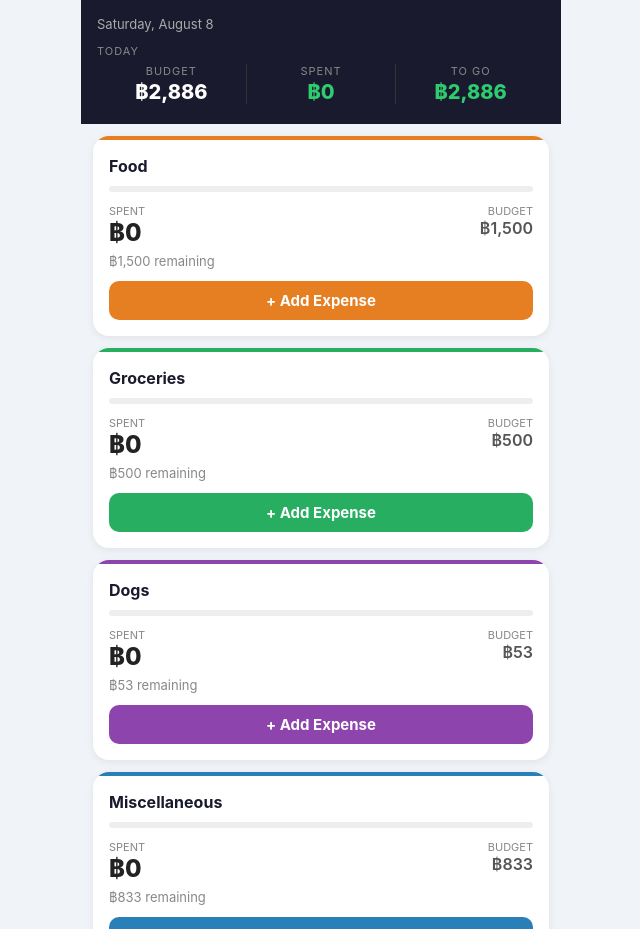
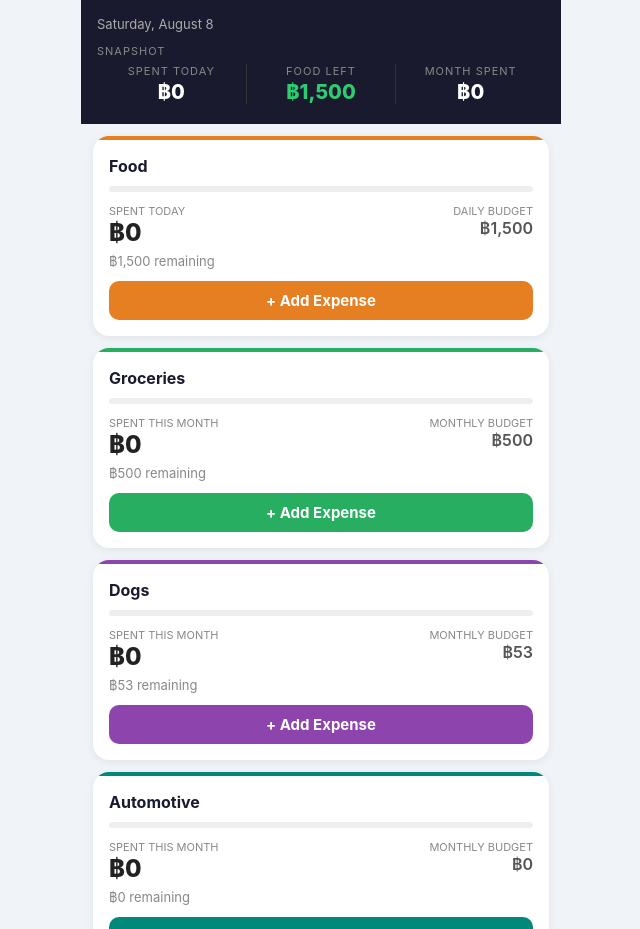
Before and after one commit to tewilson3d/budget-app, a React (Vite) app: page / in a window 1280 px wide. Shown: the top 929 px of the page, without its empty margins (319-959 px from the left). Built offline with nearby package versions, Linux system fonts and the light colour scheme.

Commit message:
Add automotive and household monthly budgets
Co-authored-by: Shelley <shelley@exe.dev>

```diff
--- a/src/components/Dashboard.tsx
+++ b/src/components/Dashboard.tsx
@@ -1,6 +1,6 @@
 import { useState, useEffect, useCallback } from 'react'
-import { Category, CATEGORIES, CATEGORY_LABELS, CATEGORY_COLORS, Settings, DEFAULT_SETTINGS } from '../types'
-import { getEntriesForDate, getSettings, getBalance, getPace, getPaymentsForMonth, Pace } from '../storage'
+import { Category, CATEGORIES, CATEGORY_LABELS, CATEGORY_COLORS, CATEGORY_BUDGET_PERIODS, Settings, DEFAULT_SETTINGS, emptyCategoryAmounts } from '../types'
+import { getEntriesForDate, getEntriesForMonth, getSettings, getBalance, getPace, getPaymentsForMonth, Pace } from '../storage'
 import { todayStr, currentYearMonth } from '../dates'
 
 function formatDate(s: string) {
@@ -23,17 +23,27 @@ type Props = {
 
 export default function Dashboard({ onAddExpense, onHistory, onMonth, onBills, onSettings }: Props) {
   const today = todayStr()
-  const [spent, setSpent] = useState<Record<Category, number>>({ food: 0, groceries: 0, dogs: 0, miscellaneous: 0 })
+  const [spent, setSpent] = useState<Record<Category, number>>(emptyCategoryAmounts)
+  const [spentToday, setSpentToday] = useState(0)
+  const [spentThisMonth, setSpentThisMonth] = useState(0)
   const [settings, setSettings] = useState<Settings>(DEFAULT_SETTINGS)
   const [balance, setBalance] = useState<number | null>(null)
   const [pace, setPace] = useState<Pace>({ perDay: 0, days: 0, fromBudget: true })
   const [billsPaidThisMonth, setBillsPaidThisMonth] = useState(0)
 
   const load = useCallback(() => {
-    const entries = getEntriesForDate(today)
-    const totals: Record<Category, number> = { food: 0, groceries: 0, dogs: 0, miscellaneous: 0 }
-    entries.forEach(e => { totals[e.category] += e.amount })
+    const todayEntries = getEntriesForDate(today)
+    const monthEntries = getEntriesForMonth(currentYearMonth())
+    const totals = emptyCategoryAmounts()
+    todayEntries.forEach(e => {
+      if (e.category === 'food') totals.food += e.amount
+    })
+    monthEntries.forEach(e => {
+      if (e.category !== 'food' && e.category in totals) totals[e.category] += e.amount
+    })
     setSpent(totals)
+    setSpentToday(todayEntries.reduce((sum, entry) => sum + entry.amount, 0))
+    setSpentThisMonth(monthEntries.reduce((sum, entry) => sum + entry.amount, 0))
     setSettings(getSettings())
     setBalance(getBalance())
     setPace(getPace())
@@ -42,9 +52,9 @@ export default function Dashboard({ onAddExpense, onHistory, onMonth, onBills, o
 
   useEffect(() => { load() }, [load])
 
-  const totalBudget = CATEGORIES.reduce((s, c) => s + settings.dailyBudgets[c], 0)
-  const totalSpent = CATEGORIES.reduce((s, c) => s + spent[c], 0)
-  const totalLeft = totalBudget - totalSpent
+  const foodBudget = settings.dailyBudgets.food
+  const foodSpent = spent.food
+  const foodLeft = foodBudget - foodSpent
 
   return (
     <div style={{ minHeight: '100dvh', background: '#f0f4f8' }}>
@@ -107,12 +117,12 @@ export default function Dashboard({ onAddExpense, onHistory, onMonth, onBills, o
           )
         })()}
 
-        {/* Today */}
-        <div style={{ ...label, marginBottom: 6 }}>Today</div>
+        {/* Snapshot */}
+        <div style={{ ...label, marginBottom: 6 }}>Snapshot</div>
         <div style={{ display: 'flex', gap: 0 }}>
-          {[['Budget', baht(totalBudget), '#fff'],
-            ['Spent', baht(totalSpent), totalSpent > totalBudget ? '#e74c3c' : '#2ecc71'],
-            ['To go', baht(totalLeft), totalLeft < 0 ? '#e74c3c' : '#2ecc71']
+          {[['Spent today', baht(spentToday), '#fff'],
+            ['Food left', baht(foodLeft), foodLeft < 0 ? '#e74c3c' : '#2ecc71'],
+            ['Month spent', baht(spentThisMonth), '#fff']
           ].map(([lbl, value, color], i) => (
             <div key={lbl} style={{ flex: 1, textAlign: 'center', borderRight: i < 2 ? '1px solid #333' : 'none' }}>
               <div style={label}>{lbl}</div>
@@ -127,6 +137,7 @@ export default function Dashboard({ onAddExpense, onHistory, onMonth, onBills, o
         {CATEGORIES.map(cat => {
           const budget = settings.dailyBudgets[cat]
           const amount = spent[cat]
+          const period = CATEGORY_BUDGET_PERIODS[cat]
           const over = amount > budget
           const pct = budget > 0 ? Math.min(amount / budget, 1) : 0
           const color = CATEGORY_COLORS[cat]
@@ -147,11 +158,11 @@ export default function Dashboard({ onAddExpense, onHistory, onMonth, onBills, o
 
                 <div style={{ display: 'flex', justifyContent: 'space-between', marginBottom: 6 }}>
                   <div>
-                    <div style={{ fontSize: 11, color: '#888', textTransform: 'uppercase' }}>Spent</div>
+                    <div style={{ fontSize: 11, color: '#888', textTransform: 'uppercase' }}>Spent {period === 'daily' ? 'today' : 'this month'}</div>
                     <div style={{ fontSize: 24, fontWeight: 800, color: over ? '#e74c3c' : '#222' }}>฿{amount.toLocaleString()}</div>
                   </div>
                   <div style={{ textAlign: 'right' }}>
-                    <div style={{ fontSize: 11, color: '#888', textTransform: 'uppercase' }}>Budget</div>
+                    <div style={{ fontSize: 11, color: '#888', textTransform: 'uppercase' }}>{period} budget</div>
                     <div style={{ fontSize: 16, fontWeight: 600, color: '#555' }}>฿{budget.toLocaleString()}</div>
                   </div>
                 </div>
--- a/src/components/MonthPage.tsx
+++ b/src/components/MonthPage.tsx
@@ -1,8 +1,10 @@
-import { CATEGORIES, CATEGORY_LABELS, CATEGORY_COLORS, Category } from '../types'
+import { CATEGORIES, CATEGORY_LABELS, CATEGORY_COLORS, CATEGORY_BUDGET_PERIODS, Category, emptyCategoryAmounts } from '../types'
 import { getEntriesForMonth, getSettings, getPaymentsForMonth } from '../storage'
 import { currentYearMonth } from '../dates'
 
 type Props = { onBack: () => void }
+
+const formatAmount = (amount: number) => Math.round(amount).toLocaleString()
 
 export default function MonthPage({ onBack }: Props) {
   const now = new Date()
@@ -16,12 +18,16 @@ export default function MonthPage({ onBack }: Props) {
   const billsDue = settings.bills.reduce((s, b) => s + b.amount, 0)
   const paidPayments = getPaymentsForMonth(yearMonth)
   const billsPaid = paidPayments.reduce((s, p) => s + p.amount, 0)
-  const spent: Record<Category, number> = { food: 0, groceries: 0, dogs: 0, miscellaneous: 0 }
-  entries.forEach(e => { spent[e.category] += e.amount })
+  const spent: Record<Category, number> = emptyCategoryAmounts()
+  entries.forEach(e => {
+    if (e.category in spent) spent[e.category] += e.amount
+  })
 
-  const totalTarget = CATEGORIES.reduce((s, c) => s + settings.dailyBudgets[c] * daysInMonth, 0)
+  const monthTarget = (category: Category) => settings.dailyBudgets[category] * (CATEGORY_BUDGET_PERIODS[category] === 'daily' ? daysInMonth : 1)
+  const paceTarget = (category: Category) => settings.dailyBudgets[category] * (CATEGORY_BUDGET_PERIODS[category] === 'daily' ? dayOfMonth : dayOfMonth / daysInMonth)
+  const totalTarget = CATEGORIES.reduce((s, c) => s + monthTarget(c), 0)
   const totalSpent = CATEGORIES.reduce((s, c) => s + spent[c], 0)
-  const totalPace = CATEGORIES.reduce((s, c) => s + settings.dailyBudgets[c] * dayOfMonth, 0)
+  const totalPace = CATEGORIES.reduce((s, c) => s + paceTarget(c), 0)
   const paceDiff = totalPace - totalSpent
 
   return (
@@ -54,9 +60,10 @@ export default function MonthPage({ onBack }: Props) {
       {/* Per-category month cards */}
       <div style={{ padding: '12px 12px 32px', display: 'flex', flexDirection: 'column', gap: 12 }}>
         {CATEGORIES.map(cat => {
-          const daily = settings.dailyBudgets[cat]
-          const target = daily * daysInMonth
-          const pace = daily * dayOfMonth
+          const budget = settings.dailyBudgets[cat]
+          const period = CATEGORY_BUDGET_PERIODS[cat]
+          const target = monthTarget(cat)
+          const pace = paceTarget(cat)
           const amount = spent[cat]
           const diff = pace - amount
           const over = amount > target
@@ -70,7 +77,7 @@ export default function MonthPage({ onBack }: Props) {
               <div style={{ padding: 16 }}>
                 <div style={{ display: 'flex', justifyContent: 'space-between', alignItems: 'baseline', marginBottom: 10 }}>
                   <span style={{ fontWeight: 700, fontSize: 16 }}>{CATEGORY_LABELS[cat]}</span>
-                  <span style={{ fontSize: 12, color: '#888' }}>฿{daily.toLocaleString()}/day</span>
+                  <span style={{ fontSize: 12, color: '#888' }}>฿{budget.toLocaleString()}/{period === 'daily' ? 'day' : 'month'}</span>
                 </div>
 
                 {/* Progress bar with pace marker */}
@@ -92,8 +99,8 @@ export default function MonthPage({ onBack }: Props) {
 
                 <div style={{ fontSize: 13, color: diff >= 0 ? '#888' : '#e74c3c' }}>
                   {diff >= 0
-                    ? `฿${diff.toLocaleString()} under pace (expected ฿${pace.toLocaleString()} by today)`
-                    : `฿${(-diff).toLocaleString()} over pace (expected ฿${pace.toLocaleString()} by today)`}
+                    ? `฿${formatAmount(diff)} under pace (expected ฿${formatAmount(pace)} by today)`
+                    : `฿${formatAmount(-diff)} over pace (expected ฿${formatAmount(pace)} by today)`}
                 </div>
               </div>
             </div>
--- a/src/components/SettingsPage.tsx
+++ b/src/components/SettingsPage.tsx
@@ -1,5 +1,5 @@
 import { useRef, useState } from 'react'
-import { CATEGORIES, CATEGORY_LABELS, Category, Settings } from '../types'
+import { CATEGORIES, CATEGORY_LABELS, CATEGORY_BUDGET_PERIODS, Category, Settings } from '../types'
 import { getSettings, saveSettings, getBalance, getEntries, exportBackup, importBackup } from '../storage'
 import { todayStr } from '../dates'
 
@@ -18,7 +18,7 @@ export default function SettingsPage({ onBack }: Props) {
   const [settings, setSettings] = useState<Settings>(getSettings)
   const [budgets, setBudgets] = useState<Record<Category, string>>(() => {
     const s = getSettings()
-    return { food: String(s.dailyBudgets.food), groceries: String(s.dailyBudgets.groceries), dogs: String(s.dailyBudgets.dogs), miscellaneous: String(s.dailyBudgets.miscellaneous) }
+    return Object.fromEntries(CATEGORIES.map(category => [category, String(s.dailyBudgets[category])])) as Record<Category, string>
   })
   const [msg, setMsg] = useState('')
   const [balance, setBalance] = useState<number | null>(getBalance)
@@ -33,12 +33,9 @@ export default function SettingsPage({ onBack }: Props) {
   const handleSave = () => {
     const updated: Settings = {
       ...settings,
-      dailyBudgets: {
-        food: parseFloat(budgets.food) || 0,
-        groceries: parseFloat(budgets.groceries) || 0,
-        dogs: parseFloat(budgets.dogs) || 0,
-        miscellaneous: parseFloat(budgets.miscellaneous) || 0,
-      }
+      dailyBudgets: Object.fromEntries(
+        CATEGORIES.map(category => [category, parseFloat(budgets[category]) || 0])
+      ) as Record<Category, number>
     }
     saveSettings(updated)
     setSettings(updated)
@@ -131,11 +128,19 @@ export default function SettingsPage({ onBack }: Props) {
           </button>
         )}
 
-        {/* Daily budgets */}
-        <div style={sectionLabel}>Daily Budgets (฿)</div>
+        {/* Category budgets */}
+        <div style={sectionLabel}>Category Budgets (฿)</div>
+        <p style={{ fontSize: 13, color: '#888', marginBottom: 10 }}>
+          Food is a daily budget. Every other category is a monthly budget.
+        </p>
         {CATEGORIES.map(cat => (
           <div key={cat} style={{ background: '#fff', borderRadius: 10, padding: '12px 14px', marginBottom: 8, display: 'flex', alignItems: 'center' }}>
-            <span style={{ flex: 1, fontWeight: 600, fontSize: 15 }}>{CATEGORY_LABELS[cat]}</span>
+            <span style={{ flex: 1, fontWeight: 600, fontSize: 15 }}>
+              {CATEGORY_LABELS[cat]}
+              <span style={{ display: 'block', color: '#999', fontSize: 11, fontWeight: 500, textTransform: 'uppercase', marginTop: 2 }}>
+                {CATEGORY_BUDGET_PERIODS[cat]}
+              </span>
+            </span>
             <input
               type="number"
               value={budgets[cat]}
--- a/src/storage.ts
+++ b/src/storage.ts
@@ -1,4 +1,4 @@
-import { Entry, Settings, Bill, DEFAULT_SETTINGS } from './types';
+import { Entry, Settings, Bill, DEFAULT_SETTINGS, CATEGORIES, CATEGORY_BUDGET_PERIODS } from './types';
 
 const KEYS = { ENTRIES: 'budget_entries', SETTINGS: 'budget_settings', PAYMENTS: 'budget_bill_payments' };
 
@@ -92,7 +92,10 @@ export function getPace(): Pace {
   const anchorTs = settings.balanceAnchor?.ts ?? 0;
   const start = Math.max(now - 30 * dayMs, anchorTs);
   const days = Math.max((now - start) / dayMs, 0);
-  const budgetPerDay = Object.values(settings.dailyBudgets).reduce((a, b) => a + b, 0);
+  const budgetPerDay = CATEGORIES.reduce((total, category) => {
+    const amount = settings.dailyBudgets[category];
+    return total + (CATEGORY_BUDGET_PERIODS[category] === 'daily' ? amount : amount / 30.44);
+  }, 0);
   if (days < 3) return { perDay: budgetPerDay, days, fromBudget: true };
   const spent = getEntries()
     .filter(e => entryTs(e) >= start)
@@ -103,7 +106,17 @@ export function getPace(): Pace {
 export function getSettings(): Settings {
   try {
     const raw = localStorage.getItem(KEYS.SETTINGS);
-    return raw ? { ...DEFAULT_SETTINGS, ...JSON.parse(raw) } : DEFAULT_SETTINGS;
+    if (!raw) return DEFAULT_SETTINGS;
+    const saved = JSON.parse(raw) as Partial<Settings>;
+    return {
+      ...DEFAULT_SETTINGS,
+      ...saved,
+      dailyBudgets: {
+        ...DEFAULT_SETTINGS.dailyBudgets,
+        ...(saved.dailyBudgets ?? {}),
+      },
+      bills: Array.isArray(saved.bills) ? saved.bills : DEFAULT_SETTINGS.bills,
+    };
   } catch { return DEFAULT_SETTINGS; }
 }
 
--- a/src/types.ts
+++ b/src/types.ts
@@ -1,11 +1,13 @@
-export type Category = 'food' | 'groceries' | 'dogs' | 'miscellaneous';
+export type Category = 'food' | 'groceries' | 'dogs' | 'automotive' | 'household' | 'miscellaneous';
 
-export const CATEGORIES: Category[] = ['food', 'groceries', 'dogs', 'miscellaneous'];
+export const CATEGORIES: Category[] = ['food', 'groceries', 'dogs', 'automotive', 'household', 'miscellaneous'];
 
 export const CATEGORY_LABELS: Record<Category, string> = {
   food: 'Food',
   groceries: 'Groceries',
   dogs: 'Dogs',
+  automotive: 'Automotive',
+  household: 'Household',
   miscellaneous: 'Miscellaneous',
 };
 
@@ -13,15 +15,36 @@ export const CATEGORY_COLORS: Record<Category, string> = {
   food: '#e67e22',
   groceries: '#27ae60',
   dogs: '#8e44ad',
+  automotive: '#00897b',
+  household: '#d81b60',
   miscellaneous: '#2980b9',
 };
 
+export type BudgetPeriod = 'daily' | 'monthly';
+
+export const CATEGORY_BUDGET_PERIODS: Record<Category, BudgetPeriod> = {
+  food: 'daily',
+  groceries: 'monthly',
+  dogs: 'monthly',
+  automotive: 'monthly',
+  household: 'monthly',
+  miscellaneous: 'monthly',
+};
+
+// Food is a daily amount. Every other category is a monthly amount.
+// The legacy property name is retained so existing on-device settings/backups continue to work.
 export const DEFAULT_DAILY_BUDGETS: Record<Category, number> = {
   food: 1500,
   groceries: 500,
   dogs: 53,
+  automotive: 0,
+  household: 0,
   miscellaneous: 833,
 };
+
+export function emptyCategoryAmounts(): Record<Category, number> {
+  return Object.fromEntries(CATEGORIES.map(category => [category, 0])) as Record<Category, number>;
+}
 
 export type Entry = {
   id: string;
```
